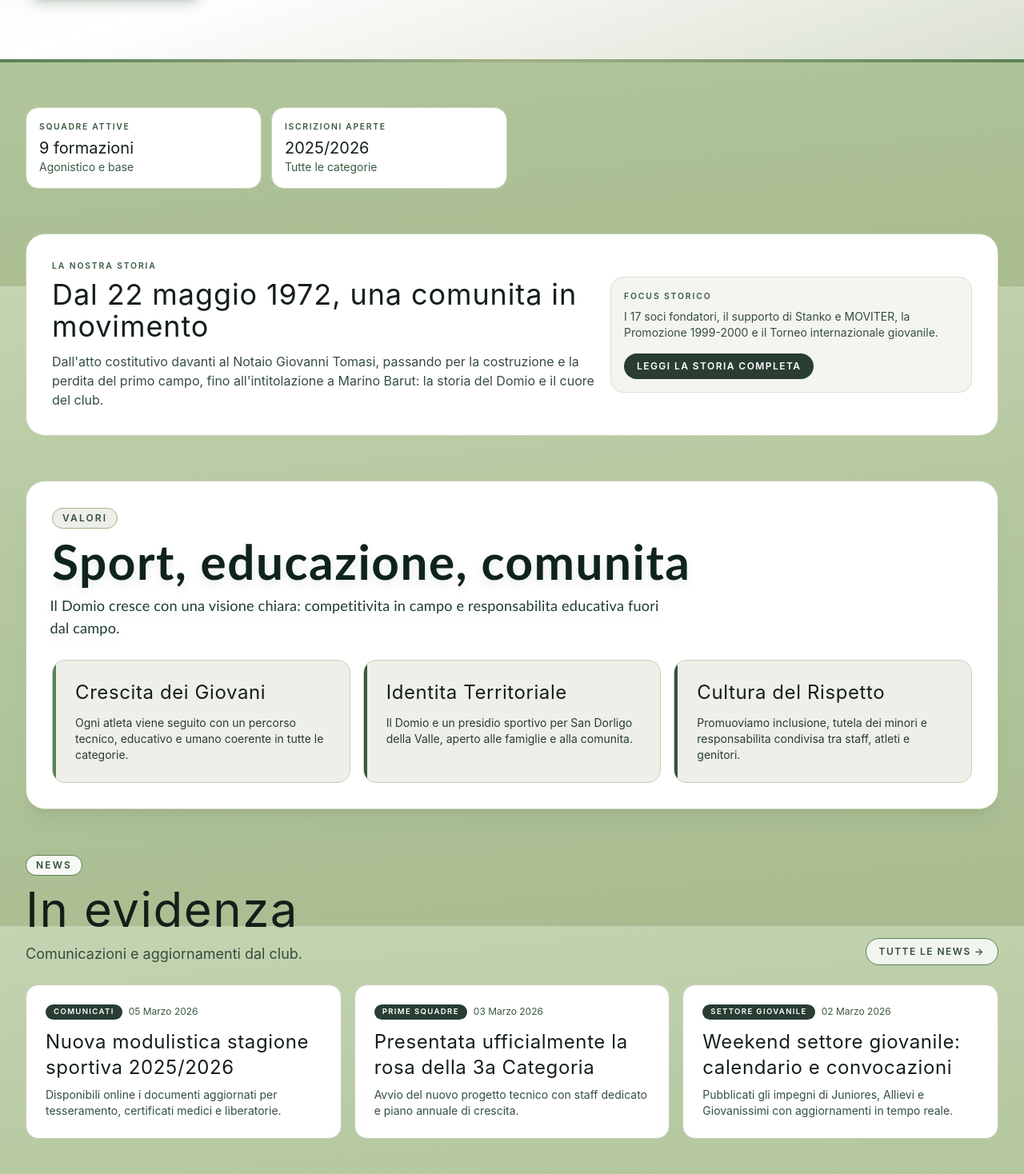
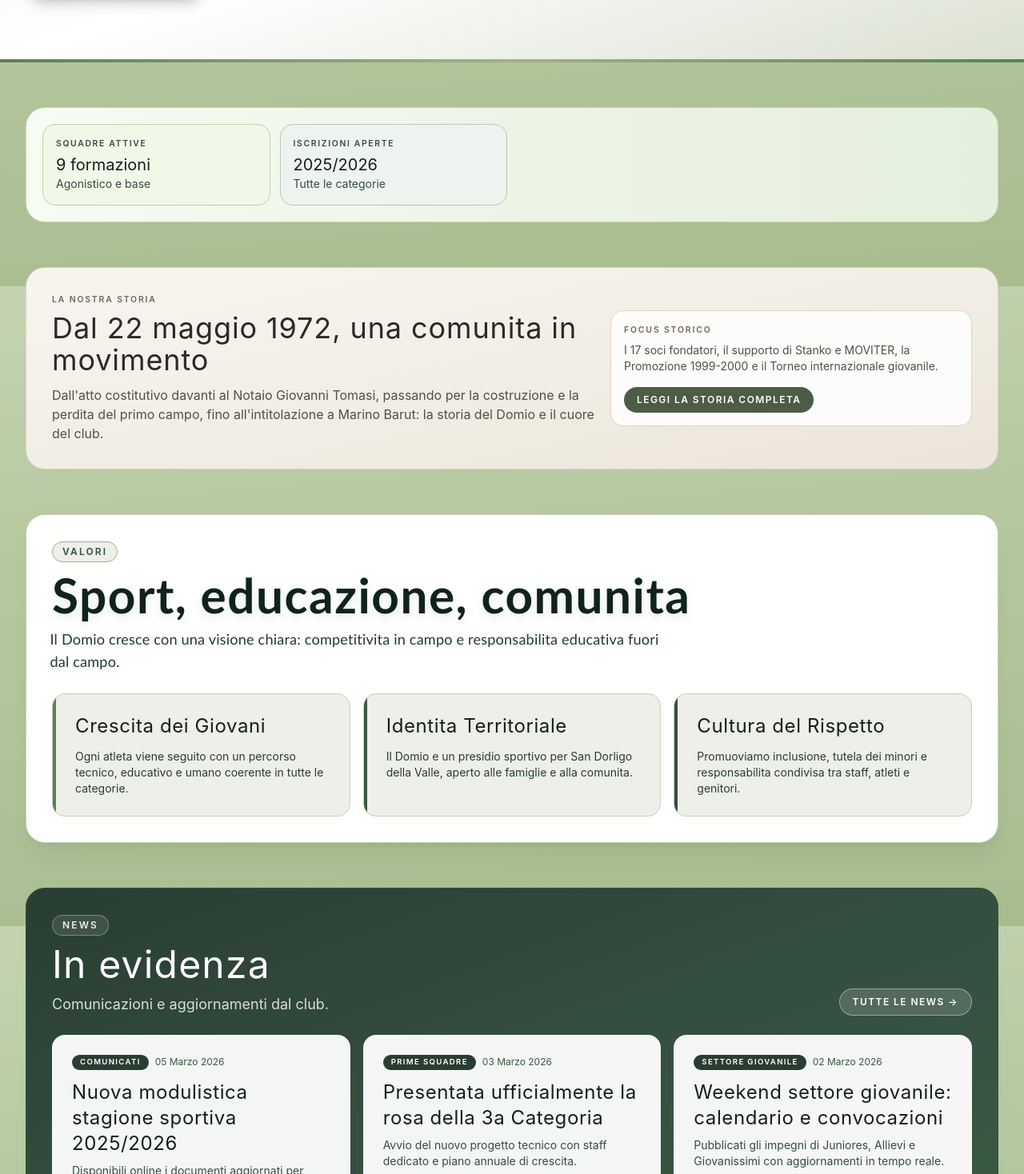
Before and after one commit to NicXVII/sitoCalcio, a React (Vite) app: page / in a window 1280 px wide. Shown: the part 442-1910 px from the top of the page at 80% size. Built offline with nearby package versions, Linux system fonts and the light colour scheme.

Commit message:
fix: update script and stylesheet references in index.html; enhance HomePage styles for improved aesthetics

```diff
--- a/src/pages/HomePage.tsx
+++ b/src/pages/HomePage.tsx
@@ -1,6 +1,5 @@
 import { Link } from 'react-router-dom';
 import ClubLogo from '../components/ClubLogo';
-import SectionTitle from '../components/SectionTitle';
 import { newsHighlights, values } from '../data/newsData';
 import { usePageTitle } from '../hooks/usePageTitle';
 
@@ -11,7 +10,6 @@ const HomePage = () => {
     <div className="space-y-10 mobile:space-y-12 sm:space-y-14">
       {/* Hero — clean, light, professional */}
       <section className="relative -mx-3 -mt-6 overflow-hidden bg-gradient-to-br from-field-50 via-white to-field-100 mobile-small:-mx-4 mobile-small:-mt-8 mobile:-mx-5 sm:-mx-6 sm:-mt-10 tablet-large:-mx-8 desktop:-mt-12">
-        {/* Accent line */}
         <div className="absolute bottom-0 left-0 right-0 h-1 bg-gradient-to-r from-field-500 via-field-400 to-field-500" aria-hidden="true" />
 
         <div className="relative mx-auto max-w-7xl px-3 pb-10 pt-10 mobile-small:px-4 mobile-small:pb-12 mobile-small:pt-12 mobile:px-5 sm:px-6 sm:pb-16 sm:pt-14 tablet-large:px-8 tablet-large:pb-20 tablet-large:pt-16 ultrawide:max-w-[1536px]">
@@ -43,7 +41,6 @@ const HomePage = () => {
               </div>
             </div>
 
-            {/* Info card */}
             <div className="rounded-2xl border border-field-200 bg-field-800 p-5 shadow-lg">
               <div className="flex flex-col items-center gap-4">
                 <ClubLogo
@@ -64,41 +61,43 @@ const HomePage = () => {
       </section>
 
       {/* Quick-access strip */}
-      <section className="grid grid-cols-2 gap-3 tablet-small:grid-cols-4">
-        <Link to="/squadre" className="group rounded-2xl border border-field-200 bg-white p-4 transition hover:border-field-300 hover:shadow-md">
-          <p className="text-[0.65rem] font-semibold uppercase tracking-[0.16em] text-field-600">Squadre attive</p>
-          <p className="mt-1 font-display text-xl text-field-900 group-hover:text-field-700">9 formazioni</p>
-          <p className="text-sm text-field-600">Agonistico e base</p>
-        </Link>
-        <Link to="/contatti" className="group rounded-2xl border border-field-200 bg-white p-4 transition hover:border-field-300 hover:shadow-md">
-          <p className="text-[0.65rem] font-semibold uppercase tracking-[0.16em] text-field-600">Iscrizioni aperte</p>
-          <p className="mt-1 font-display text-xl text-field-900 group-hover:text-field-700">2025/2026</p>
-          <p className="text-sm text-field-600">Tutte le categorie</p>
-        </Link>
+      <section className="rounded-3xl border border-[#c9d9b7] bg-gradient-to-r from-[#f7fbf3] via-[#edf4e6] to-[#e4efdd] p-4 mobile-small:p-5">
+        <div className="grid grid-cols-2 gap-3 tablet-small:grid-cols-4">
+          <Link to="/squadre" className="group rounded-2xl border border-[#bfd2ab] bg-[#f1f8e8] p-4 transition hover:-translate-y-0.5 hover:border-[#a8c58d] hover:shadow-md">
+            <p className="text-[0.65rem] font-semibold uppercase tracking-[0.16em] text-field-700">Squadre attive</p>
+            <p className="mt-1 font-display text-xl text-field-900 group-hover:text-field-600">9 formazioni</p>
+            <p className="text-sm text-field-700">Agonistico e base</p>
+          </Link>
+          <Link to="/contatti" className="group rounded-2xl border border-[#b6cabc] bg-[#edf4f0] p-4 transition hover:-translate-y-0.5 hover:border-[#95b4a1] hover:shadow-md">
+            <p className="text-[0.65rem] font-semibold uppercase tracking-[0.16em] text-field-700">Iscrizioni aperte</p>
+            <p className="mt-1 font-display text-xl text-field-900 group-hover:text-field-600">2025/2026</p>
+            <p className="text-sm text-field-700">Tutte le categorie</p>
+          </Link>
+        </div>
       </section>
 
       {/* Story card */}
-      <section className="rounded-3xl border border-field-200 bg-white p-5 mobile-small:p-6 tablet-small:p-8">
+      <section className="rounded-3xl border border-[#d8d3c6] bg-gradient-to-br from-[#f8f5ef] via-[#f2eee5] to-[#ebe5d9] p-5 mobile-small:p-6 tablet-small:p-8">
         <div className="grid gap-5 tablet-small:grid-cols-[1.2fr_0.8fr] tablet-small:items-center">
           <div>
-            <p className="text-[0.65rem] font-semibold uppercase tracking-[0.18em] text-field-600">La nostra storia</p>
-            <h2 className="mt-2 font-display text-3xl tracking-wide text-field-900 mobile-small:text-4xl">
+            <p className="text-[0.65rem] font-semibold uppercase tracking-[0.18em] text-[#6e6757]">La nostra storia</p>
+            <h2 className="mt-2 font-display text-3xl tracking-wide text-[#2b2a27] mobile-small:text-4xl">
               Dal 22 maggio 1972, una comunita in movimento
             </h2>
-            <p className="mt-3 text-sm text-field-700 mobile-small:text-base">
+            <p className="mt-3 text-sm text-[#534f47] mobile-small:text-base">
               Dall'atto costitutivo davanti al Notaio Giovanni Tomasi, passando per la costruzione e la perdita del
               primo campo, fino all'intitolazione a Marino Barut: la storia del Domio e il cuore del club.
             </p>
           </div>
-          <div className="rounded-2xl border border-field-100 bg-field-50/60 p-4">
-            <p className="text-[0.65rem] font-semibold uppercase tracking-[0.18em] text-field-600">Focus storico</p>
-            <p className="mt-2 text-sm text-field-700">
+          <div className="rounded-2xl border border-[#ddd4c3] bg-white/85 p-4">
+            <p className="text-[0.65rem] font-semibold uppercase tracking-[0.18em] text-[#6e6757]">Focus storico</p>
+            <p className="mt-2 text-sm text-[#534f47]">
               I 17 soci fondatori, il supporto di Stanko e MOVITER, la Promozione 1999-2000 e il Torneo internazionale
               giovanile.
             </p>
             <Link
               to="/societa"
-              className="mt-4 inline-flex rounded-full bg-field-800 px-4 py-2 text-xs font-semibold uppercase tracking-[0.12em] text-white hover:bg-field-700"
+              className="mt-4 inline-flex rounded-full bg-[#4c5c45] px-4 py-2 text-xs font-semibold uppercase tracking-[0.12em] text-white hover:bg-[#3f4c39]"
             >
               Leggi la storia completa
             </Link>
@@ -132,21 +131,27 @@ const HomePage = () => {
       </section>
 
       {/* News */}
-      <section className="space-y-6">
+      <section className="space-y-6 rounded-3xl border border-field-700 bg-gradient-to-br from-field-800 via-field-700 to-field-600 p-5 mobile-small:p-6 tablet-small:p-8">
         <div className="flex flex-wrap items-end justify-between gap-3">
-          <SectionTitle
-            eyebrow="News"
-            title="In evidenza"
-            description="Comunicazioni e aggiornamenti dal club."
-          />
-          <Link to="/news" className="rounded-full border border-field-500 bg-white/80 px-4 py-2 text-xs font-semibold uppercase tracking-[0.12em] text-field-700 transition hover:bg-white">
+          <div className="space-y-3">
+            <p className="inline-flex rounded-full border border-white/30 bg-white/10 px-3 py-1 text-[0.65rem] font-semibold uppercase tracking-[0.18em] text-white/90 mobile-small:text-xs">
+              News
+            </p>
+            <h2 className="font-display text-3xl tracking-wide text-white mobile-small:text-4xl sm:text-5xl">
+              In evidenza
+            </h2>
+            <p className="max-w-3xl text-sm text-field-100 mobile-small:text-base sm:text-lg">
+              Comunicazioni e aggiornamenti dal club.
+            </p>
+          </div>
+          <Link to="/news" className="rounded-full border border-white/40 bg-white/15 px-4 py-2 text-xs font-semibold uppercase tracking-[0.12em] text-white transition hover:bg-white/25">
             Tutte le news →
           </Link>
         </div>
 
         <div className="grid gap-4 tablet-small:grid-cols-2 desktop:grid-cols-3">
           {newsHighlights.map((news) => (
-            <article key={news.title} className="rounded-2xl border border-field-200 bg-white p-4 mobile-small:p-6">
+            <article key={news.title} className="rounded-2xl border border-white/15 bg-white/95 p-4 mobile-small:p-6">
               <div className="flex flex-wrap items-center gap-2">
                 <span className="rounded-full bg-field-800 px-2.5 py-0.5 text-[0.6rem] font-semibold uppercase tracking-[0.14em] text-white">
                   {news.tag}
```
Also changed, not shown: 1 other file (tests, documents, lock files or other folders).
